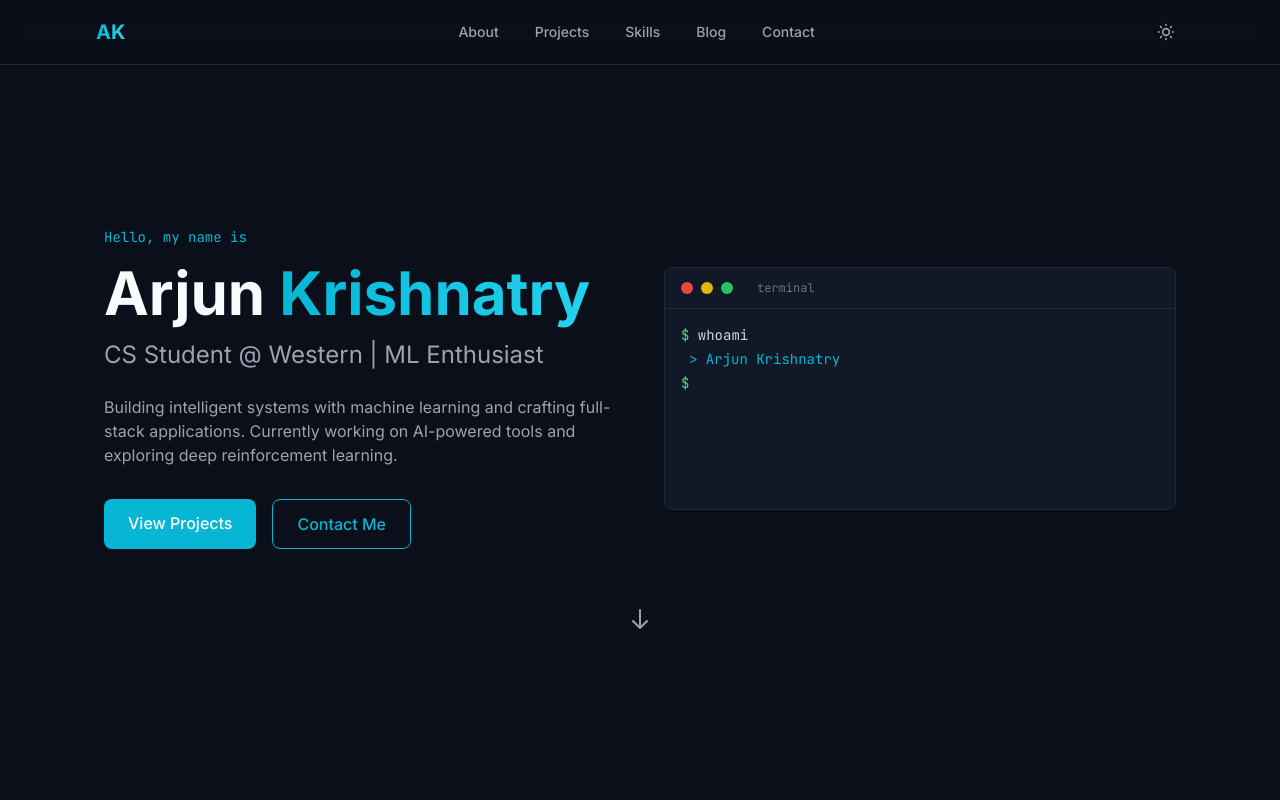
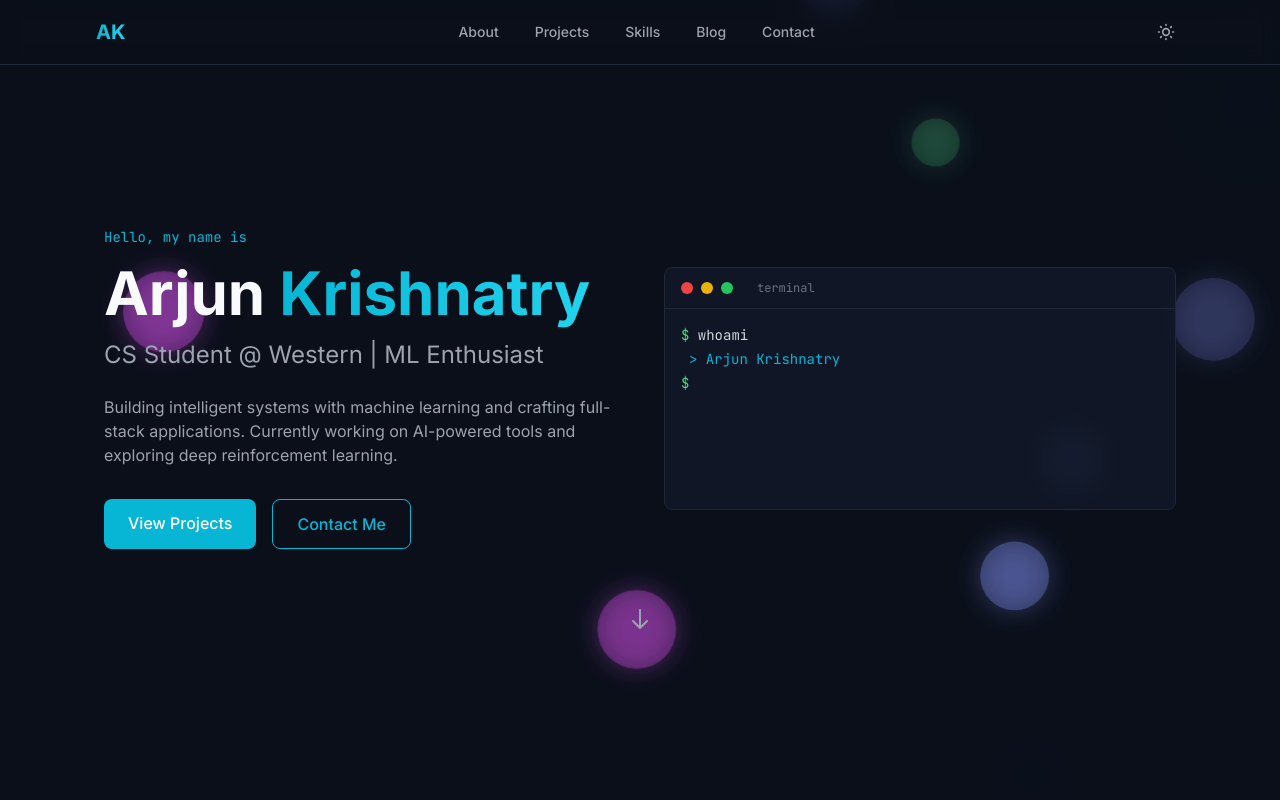
Before and after one commit to ArjunKrishnatry/arjunkrishnatry.github.io, a React (Vite) app: page / in a window 1280 px wide. Both pictures are taken after a click on the button 1165 px from the left and 32 px from the top of the page. Shown: the top 800 px of the page. Built offline with nearby package versions, Linux system fonts and the light colour scheme.

Commit message:
added flourescent active background

```diff
--- a/src/App.jsx
+++ b/src/App.jsx
@@ -9,6 +9,7 @@ import { Projects } from './components/sections/Projects';
 import { Skills } from './components/sections/Skills';
 import { Contact } from './components/sections/Contact';
 import { Blog } from './components/sections/Blog';
+import { BioluminescentBackground } from './components/ui/BioluminescentBackground';
 
 // Section IDs for scroll spy
 const sectionIds = ['hero', 'about', 'projects', 'skills', 'blog', 'contact'];
@@ -18,7 +19,10 @@ function App() {
   const activeSection = useScrollSpy(sectionIds);
 
   return (
-    <div className="min-h-screen flex flex-col">
+    <div className="min-h-screen flex flex-col relative">
+      {/* Bioluminescent underwater atmosphere */}
+      <BioluminescentBackground />
+
       {/* Skip to main content link for accessibility */}
       <a href="#main" className="skip-link">
         Skip to main content
--- /dev/null
+++ b/src/components/ui/BioluminescentBackground.jsx
@@ -0,0 +1,140 @@
+import { useState, useMemo } from 'react';
+
+/**
+ * BioluminescentBackground Component
+ * Creates a subtle, ambient underwater atmosphere with gentle glowing elements
+ * and slowly rising particles - designed to be non-distracting background ambiance
+ */
+
+// Bioluminescent color palette
+const bioColors = [
+  { primary: '#06b6d4', glow: 'rgba(6, 182, 212, 0.3)' },    // cyan
+  { primary: '#14b8a6', glow: 'rgba(20, 184, 166, 0.3)' },   // teal
+  { primary: '#d946ef', glow: 'rgba(217, 70, 239, 0.25)' },  // magenta
+  { primary: '#f472b6', glow: 'rgba(244, 114, 182, 0.25)' }, // coral
+  { primary: '#818cf8', glow: 'rgba(129, 140, 248, 0.25)' }, // electric
+  { primary: '#4ade80', glow: 'rgba(74, 222, 128, 0.25)' },  // green
+];
+
+// Generate floating particles
+const generateParticles = (count) => {
+  const particles = [];
+  for (let i = 0; i < count; i++) {
+    particles.push({
+      id: i,
+      x: Math.random() * 100,
+      startY: 100 + Math.random() * 20, // Start below viewport
+      size: 1 + Math.random() * 2.5, // Slightly smaller
+      duration: 20 + Math.random() * 30, // 20-50 seconds to rise (slightly faster)
+      delay: Math.random() * 25, // Staggered starts
+      horizontalDrift: (Math.random() - 0.5) * 12, // Gentle side-to-side
+      colorIndex: Math.floor(Math.random() * bioColors.length),
+      opacity: 0.15 + Math.random() * 0.35, // 0.15 - 0.5 opacity (more subtle)
+    });
+  }
+  return particles;
+};
+
+// Generate ambient glow orbs (stationary, color-shifting)
+const generateGlowOrbs = (count) => {
+  const orbs = [];
+  for (let i = 0; i < count; i++) {
+    orbs.push({
+      id: i,
+      x: Math.random() * 100,
+      y: Math.random() * 100,
+      size: 80 + Math.random() * 150, // Large, diffuse glows
+      colorShiftDuration: 20 + Math.random() * 25, // 20-45 second color cycles
+      colorShiftDelay: Math.random() * 20,
+      breatheDuration: 15 + Math.random() * 20, // 15-35 second breathing
+      breatheDelay: Math.random() * 15,
+      baseOpacity: 0.03 + Math.random() * 0.04, // Very subtle: 0.03-0.07
+    });
+  }
+  return orbs;
+};
+
+// Floating particle component
+function FloatingParticle({ particle }) {
+  const color = bioColors[particle.colorIndex];
+
+  return (
+    <circle
+      className="floating-particle"
+      cx={particle.x}
+      cy={particle.startY}
+      r={particle.size}
+      fill={color.primary}
+      style={{
+        '--rise-duration': `${particle.duration}s`,
+        '--rise-delay': `${particle.delay}s`,
+        '--drift-x': `${particle.horizontalDrift}vw`,
+        '--particle-opacity': particle.opacity,
+        '--glow-color': color.glow,
+      }}
+    />
+  );
+}
+
+// Ambient glow orb component
+function GlowOrb({ orb }) {
+  return (
+    <div
+      className="glow-orb"
+      style={{
+        left: `${orb.x}%`,
+        top: `${orb.y}%`,
+        width: `${orb.size}px`,
+        height: `${orb.size}px`,
+        '--color-shift-duration': `${orb.colorShiftDuration}s`,
+        '--color-shift-delay': `${orb.colorShiftDelay}s`,
+        '--breathe-duration': `${orb.breatheDuration}s`,
+        '--breathe-delay': `${orb.breatheDelay}s`,
+        '--base-opacity': orb.baseOpacity,
+      }}
+    />
+  );
+}
+
+export function BioluminescentBackground() {
+  // Generate elements once on mount
+  const particles = useMemo(() => generateParticles(60), []);
+  const glowOrbs = useMemo(() => generateGlowOrbs(6), []);
+
+  return (
+    <div className="bioluminescent-background" aria-hidden="true">
+      {/* Ambient glow orbs - color shifting background */}
+      <div className="glow-orbs-layer">
+        {glowOrbs.map((orb) => (
+          <GlowOrb key={orb.id} orb={orb} />
+        ))}
+      </div>
+
+      {/* Floating particles layer */}
+      <div className="particles-layer">
+        <svg
+          viewBox="0 0 100 120"
+          preserveAspectRatio="xMidYMid slice"
+          className="particles-svg"
+        >
+          <defs>
+            <filter id="particle-glow" x="-100%" y="-100%" width="300%" height="300%">
+              <feGaussianBlur stdDeviation="1" result="blur" />
+              <feMerge>
+                <feMergeNode in="blur" />
+                <feMergeNode in="SourceGraphic" />
+              </feMerge>
+            </filter>
+          </defs>
+          <g filter="url(#particle-glow)">
+            {particles.map((particle) => (
+              <FloatingParticle key={particle.id} particle={particle} />
+            ))}
+          </g>
+        </svg>
+      </div>
+    </div>
+  );
+}
+
+export default BioluminescentBackground;
--- a/src/index.css
+++ b/src/index.css
@@ -76,7 +76,10 @@
 
   /* Terminal styling */
   .terminal {
-    @apply bg-surface rounded-lg border border-border font-mono text-sm;
+    @apply bg-surface rounded-lg border border-border font-mono text-sm relative;
+    z-index: 1;
+    backdrop-filter: blur(8px);
+    background-color: rgba(17, 24, 39, 0.9);
   }
 
   .terminal-header {
@@ -93,7 +96,9 @@
 
   /* Card hover effect */
   .card-hover {
-    @apply transition-all duration-300 ease-out;
+    @apply transition-all duration-300 ease-out relative;
+    z-index: 1;
+    backdrop-filter: blur(4px);
   }
 
   .card-hover:hover {
@@ -116,11 +121,17 @@
 
   /* Section styling */
   .section {
-    @apply py-16 md:py-24;
+    @apply py-16 md:py-24 relative;
   }
 
   .section-title {
     @apply text-3xl md:text-4xl font-bold mb-8;
+  }
+
+  /* Content areas dim particles behind them */
+  .section .container-custom {
+    @apply relative;
+    z-index: 1;
   }
 
   /* Container */
@@ -150,3 +161,141 @@
     @apply w-full;
   }
 }
+
+/* ================================================
+   BIOLUMINESCENT BACKGROUND EFFECTS
+   Subtle, ambient underwater atmosphere with
+   gentle color-shifting glows and rising particles
+   ================================================ */
+
+/* Main container */
+.bioluminescent-background {
+  position: fixed;
+  top: 0;
+  left: 0;
+  width: 100vw;
+  height: 100vh;
+  pointer-events: none;
+  z-index: 0;
+  overflow: hidden;
+  mix-blend-mode: screen;
+}
+
+/* ================================
+   AMBIENT GLOW ORBS
+   Large, diffuse, slowly color-shifting
+   ================================ */
+
+.glow-orbs-layer {
+  position: absolute;
+  inset: 0;
+  z-index: 1;
+}
+
+.glow-orb {
+  position: absolute;
+  border-radius: 50%;
+  transform: translate(-50%, -50%);
+  filter: blur(60px);
+  opacity: var(--base-opacity);
+  animation:
+    orb-color-shift var(--color-shift-duration) ease-in-out infinite,
+    orb-breathe var(--breathe-duration) ease-in-out infinite;
+  animation-delay: var(--color-shift-delay), var(--breathe-delay);
+}
+
+/* Slow color cycling through bioluminescent hues */
+@keyframes orb-color-shift {
+  0%, 100% {
+    background: radial-gradient(circle, rgba(6, 182, 212, 0.6) 0%, transparent 70%);
+  }
+  16% {
+    background: radial-gradient(circle, rgba(20, 184, 166, 0.6) 0%, transparent 70%);
+  }
+  33% {
+    background: radial-gradient(circle, rgba(74, 222, 128, 0.5) 0%, transparent 70%);
+  }
+  50% {
+    background: radial-gradient(circle, rgba(129, 140, 248, 0.5) 0%, transparent 70%);
+  }
+  66% {
+    background: radial-gradient(circle, rgba(217, 70, 239, 0.45) 0%, transparent 70%);
+  }
+  83% {
+    background: radial-gradient(circle, rgba(244, 114, 182, 0.45) 0%, transparent 70%);
+  }
+}
+
+/* Very gentle size pulsing */
+@keyframes orb-breathe {
+  0%, 100% {
+    transform: translate(-50%, -50%) scale(1);
+    opacity: var(--base-opacity);
+  }
+  50% {
+    transform: translate(-50%, -50%) scale(1.15);
+    opacity: calc(var(--base-opacity) * 1.3);
+  }
+}
+
+/* ================================
+   FLOATING PARTICLES
+   Small orbs rising slowly upward
+   ================================ */
+
+.particles-layer {
+  position: absolute;
+  inset: 0;
+  z-index: 2;
+}
+
+.particles-svg {
+  width: 100%;
+  height: 100%;
+}
+
+.floating-particle {
+  opacity: 0;
+  animation: particle-rise var(--rise-duration) linear infinite;
+  animation-delay: var(--rise-delay);
+}
+
+/* Slow, gentle rise with slight horizontal drift */
+@keyframes particle-rise {
+  0% {
+    opacity: 0;
+    transform: translateY(0) translateX(0);
+  }
+  5% {
+    opacity: var(--particle-opacity);
+  }
+  95% {
+    opacity: var(--particle-opacity);
+  }
+  100% {
+    opacity: 0;
+    transform: translateY(-120vh) translateX(var(--drift-x));
+  }
+}
+
+/* ================================
+   REDUCED MOTION SUPPORT
+   ================================ */
+
+@media (prefers-reduced-motion: reduce) {
+  .bioluminescent-background {
+    display: none;
+  }
+}
+
+/* ================================
+   LIGHT MODE ADJUSTMENTS
+   ================================ */
+
+.light .bioluminescent-background {
+  opacity: 0.25;
+}
+
+.light .glow-orb {
+  mix-blend-mode: multiply;
+}
--- a/tailwind.config.js
+++ b/tailwind.config.js
@@ -7,7 +7,7 @@ export default {
   darkMode: 'class',
   theme: {
     extend: {
-      // Custom color palette - Dark Oceanic theme
+      // Custom color palette - Dark Oceanic theme with bioluminescent accents
       colors: {
         // Dark mode colors (default)
         background: {
@@ -28,6 +28,15 @@ export default {
           DEFAULT: '#1f2937',
           light: '#e5e7eb',
         },
+        // Bioluminescent accent colors
+        bio: {
+          cyan: '#06b6d4',
+          teal: '#14b8a6',
+          magenta: '#d946ef',
+          coral: '#f472b6',
+          electric: '#818cf8',
+          green: '#4ade80',
+        },
       },
       // Custom font families
       fontFamily: {
@@ -39,6 +48,9 @@ export default {
         'blink': 'blink 1s step-end infinite',
         'fade-in': 'fadeIn 0.5s ease-out',
         'slide-up': 'slideUp 0.5s ease-out',
+        'glow-pulse': 'glowPulse 3s ease-in-out infinite',
+        'bio-shimmer': 'bioShimmer 4s ease-in-out infinite',
+        'float': 'float 6s ease-in-out infinite',
       },
       keyframes: {
         blink: {
@@ -53,11 +65,30 @@ export default {
           '0%': { opacity: '0', transform: 'translateY(20px)' },
           '100%': { opacity: '1', transform: 'translateY(0)' },
         },
+        glowPulse: {
+          '0%, 100%': { boxShadow: '0 0 20px rgba(6, 182, 212, 0.3)' },
+          '50%': { boxShadow: '0 0 40px rgba(6, 182, 212, 0.6), 0 0 60px rgba(6, 182, 212, 0.3)' },
+        },
+        bioShimmer: {
+          '0%, 100%': { backgroundPosition: '200% center' },
+          '50%': { backgroundPosition: '-200% center' },
+        },
+        float: {
+          '0%, 100%': { transform: 'translateY(0)' },
+          '50%': { transform: 'translateY(-10px)' },
+        },
       },
       // Custom box shadows with glow effect
       boxShadow: {
         'glow': '0 0 20px rgba(6, 182, 212, 0.3)',
         'glow-lg': '0 0 40px rgba(6, 182, 212, 0.4)',
+        'glow-xl': '0 0 60px rgba(6, 182, 212, 0.5), 0 0 100px rgba(6, 182, 212, 0.2)',
+        'bio-cyan': '0 0 30px rgba(6, 182, 212, 0.5)',
+        'bio-magenta': '0 0 30px rgba(217, 70, 239, 0.5)',
+        'bio-coral': '0 0 30px rgba(244, 114, 182, 0.5)',
+        'bio-teal': '0 0 30px rgba(20, 184, 166, 0.5)',
+        'bio-electric': '0 0 30px rgba(129, 140, 248, 0.5)',
+        'bio-green': '0 0 30px rgba(74, 222, 128, 0.5)',
       },
     },
   },
```
